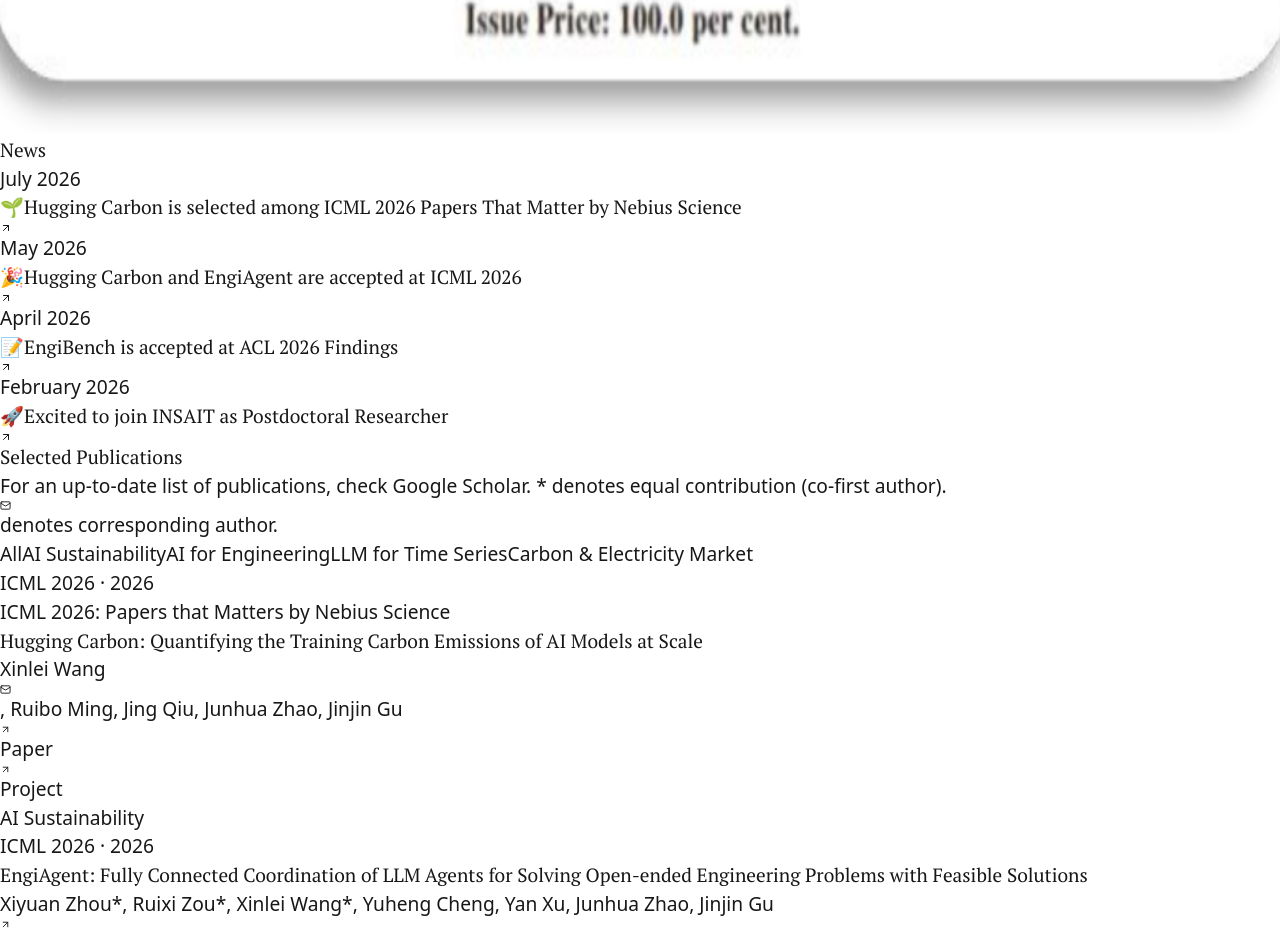
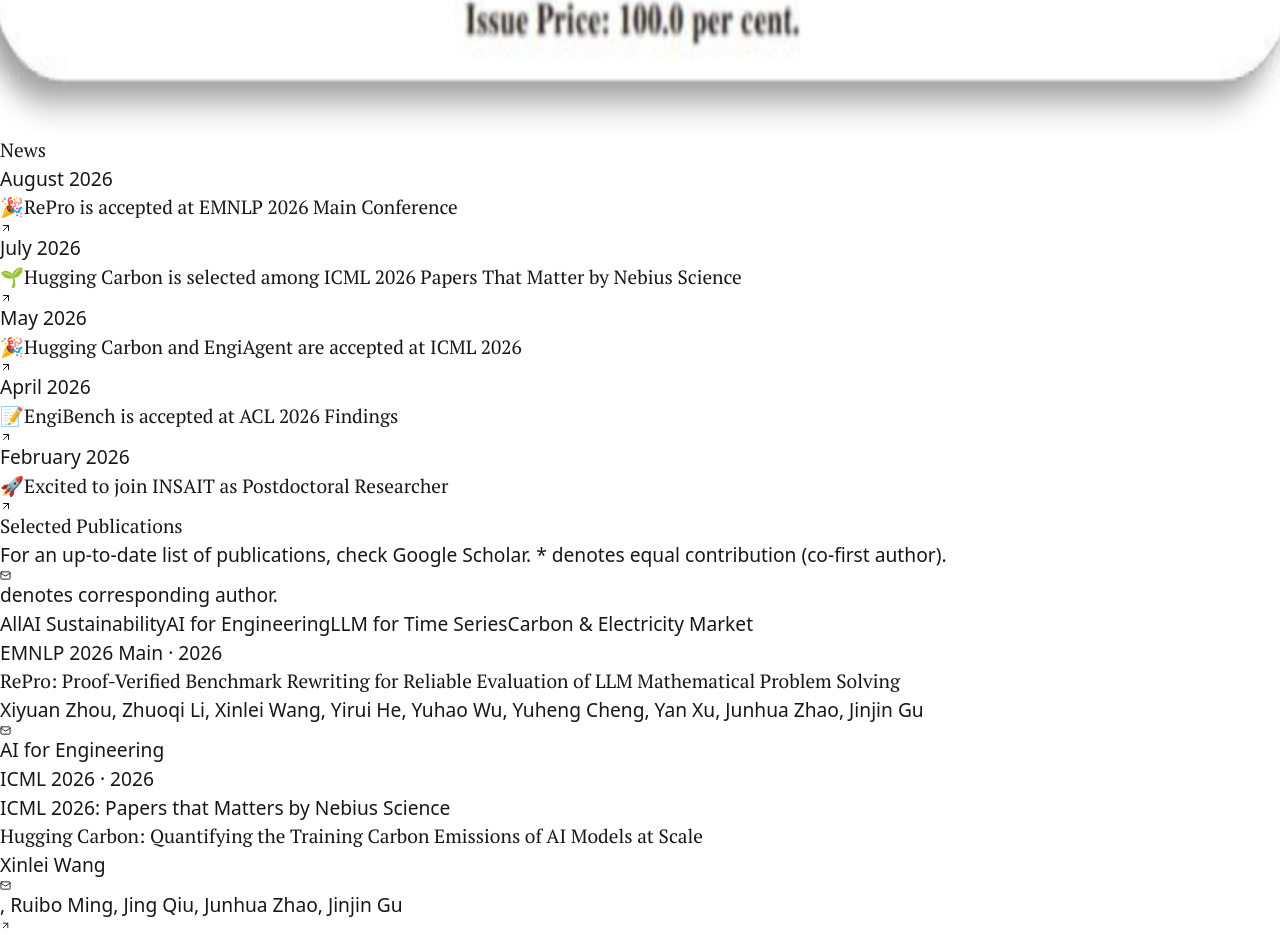
Before and after one commit to daydreamer-amelia/daydreamer-amelia.github.io, a Next.js app: page / in a window 1280 px wide. Shown: the part 667-1602 px from the top of the page. Built offline with nearby package versions, Linux system fonts and the light colour scheme.

Commit message:
Add EMNLP RePro acceptance, venue list, and Nature paper link

```diff
--- a/src/data/news.ts
+++ b/src/data/news.ts
@@ -7,6 +7,12 @@
 }
 
 export const newsData: News[] = [
+  {
+    date: "August 2026",
+    emoji: "🎉",
+    title: "RePro is accepted at EMNLP 2026 Main Conference",
+    link: "https://2026.emnlp.org/",
+  },
   {
     date: "July 2026",
     emoji: "🌱",
--- a/src/data/publication.ts
+++ b/src/data/publication.ts
@@ -27,6 +27,16 @@
 }
 
 export const publicationData: Publication[] = [
+  {
+    year: "2026",
+    conference: "EMNLP 2026 Main",
+    title:
+      "RePro: Proof-Verified Benchmark Rewriting for Reliable Evaluation of LLM Mathematical Problem Solving",
+    authors:
+      "Xiyuan Zhou, Zhuoqi Li, Xinlei Wang, Yirui He, Yuhao Wu, Yuheng Cheng, Yan Xu, Junhua Zhao, Jinjin Gu✉",
+    topics: ["AI for Engineering"],
+    imageUrl: "/images/publications/repro.png",
+  },
   {
     year: "2026",
     conference: "ICML 2026",
@@ -71,7 +81,7 @@
     authors:
       "Xin Lu, Jing Qiu, Xinlei Wang, Jinjin Gu, Jiafeng Lin, Sihai An, Junhua Zhao",
     topics: ["AI Sustainability"],
-    paperUrl: "https://arxiv.org/abs/2510.13029",
+    paperUrl: "https://www.nature.com/articles/s44287-026-00273-y",
     imageUrl: "/images/publications/structural-alignment.png",
   },
   {
```
Also changed, not shown: src/data/aboutme.ts (+1 -1 lines), public/images/publications/repro.png (added).
